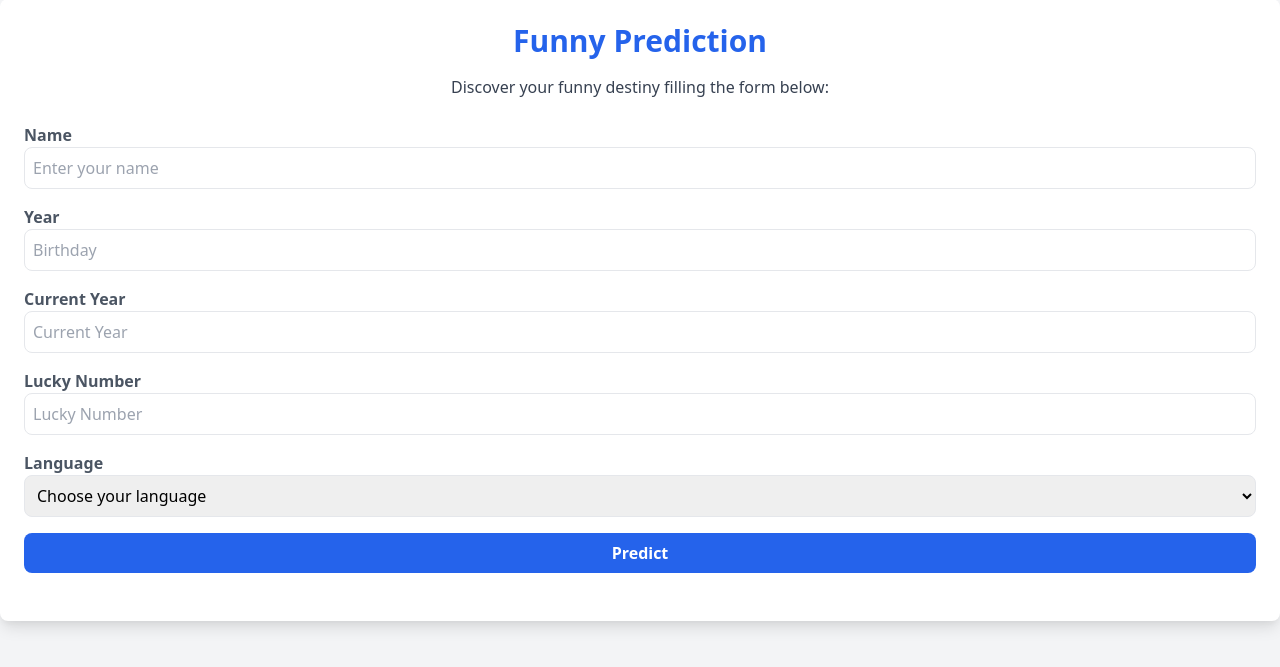
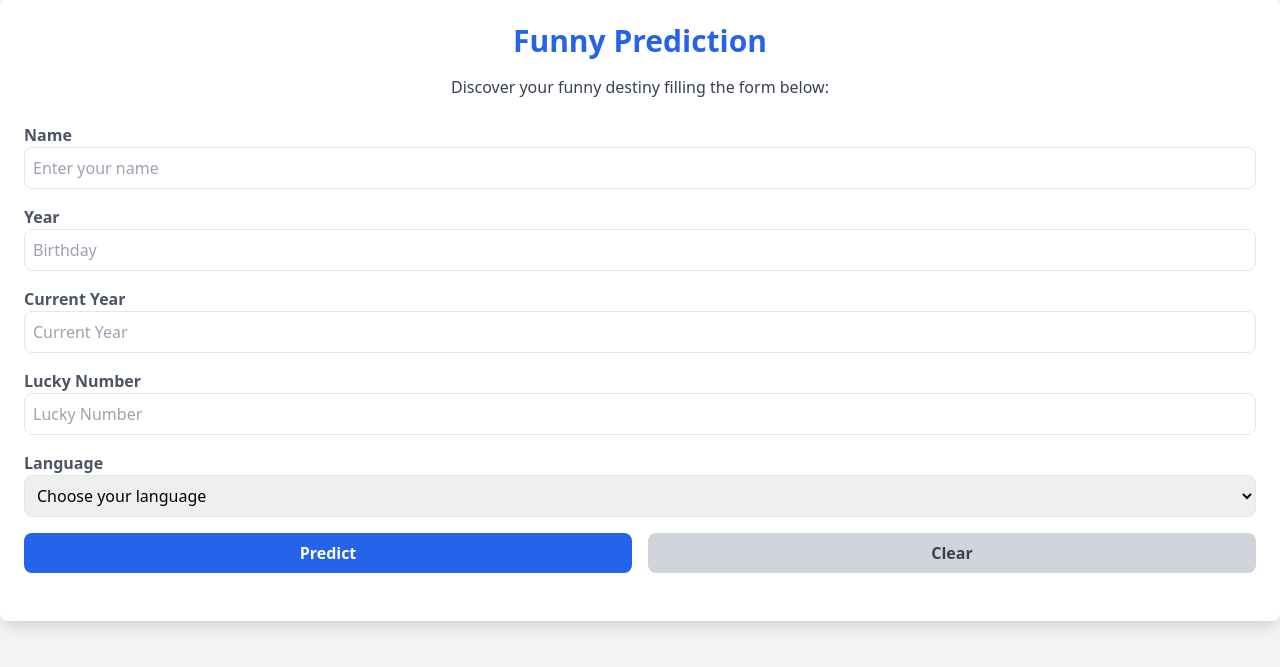
Before and after one commit to AlbertoBarrago/DeathPrediction, a FastAPI app: page / in a window 1280 px wide. Shown: the part 90-757 px from the top of the page. Run offline with FastAPI, Linux system fonts and the light colour scheme.

Commit message:
Improved template

```diff
--- a/templates/index.html
+++ b/templates/index.html
@@ -11,11 +11,23 @@
             document.getElementById('loader').classList.remove('hidden');
         });
 
-        document.addEventListener('htmx:afterRequest', function () {
+         document.addEventListener('htmx:afterRequest', function (event) {
             document.getElementById('loader').classList.add('hidden');
             const resultElement = document.getElementById('result');
-            resultElement.scrollIntoView({behavior: 'smooth'});
+
+            const responseContent = event.detail.xhr.responseText.trim();
+            if (responseContent.startsWith('"') && responseContent.endsWith('"')) {
+                resultElement.innerHTML = responseContent.slice(1, -1);
+            } else {
+                resultElement.innerHTML = responseContent;
+            }
+
+            resultElement.scrollIntoView({ behavior: 'smooth' });
         });
+         function clearForm() {
+            document.getElementById('form').reset();
+            document.getElementById('result').innerHTML = ''; // Clear the result section
+        }
     </script>
     <style>
         .loader {
@@ -60,10 +72,10 @@
                 <option value="Italian">Italian</option>
             </select>
         </div>
-        <button type="submit"
-                class="w-full bg-blue-600 text-white font-bold py-2 rounded-lg hover:bg-blue-700 transition duration-200">
-            Predict
-        </button>
+        <div class="flex space-x-4">
+            <button type="submit" class="w-full bg-blue-600 text-white font-bold py-2 rounded-lg hover:bg-blue-700 transition duration-200">Predict</button>
+            <button type="button" onclick="clearForm()" class="w-full bg-gray-300 text-gray-700 font-bold py-2 rounded-lg hover:bg-gray-400 transition duration-200">Clear</button>
+        </div>
     </form>
 
     <div id="result" class="mt-6"></div>
```
